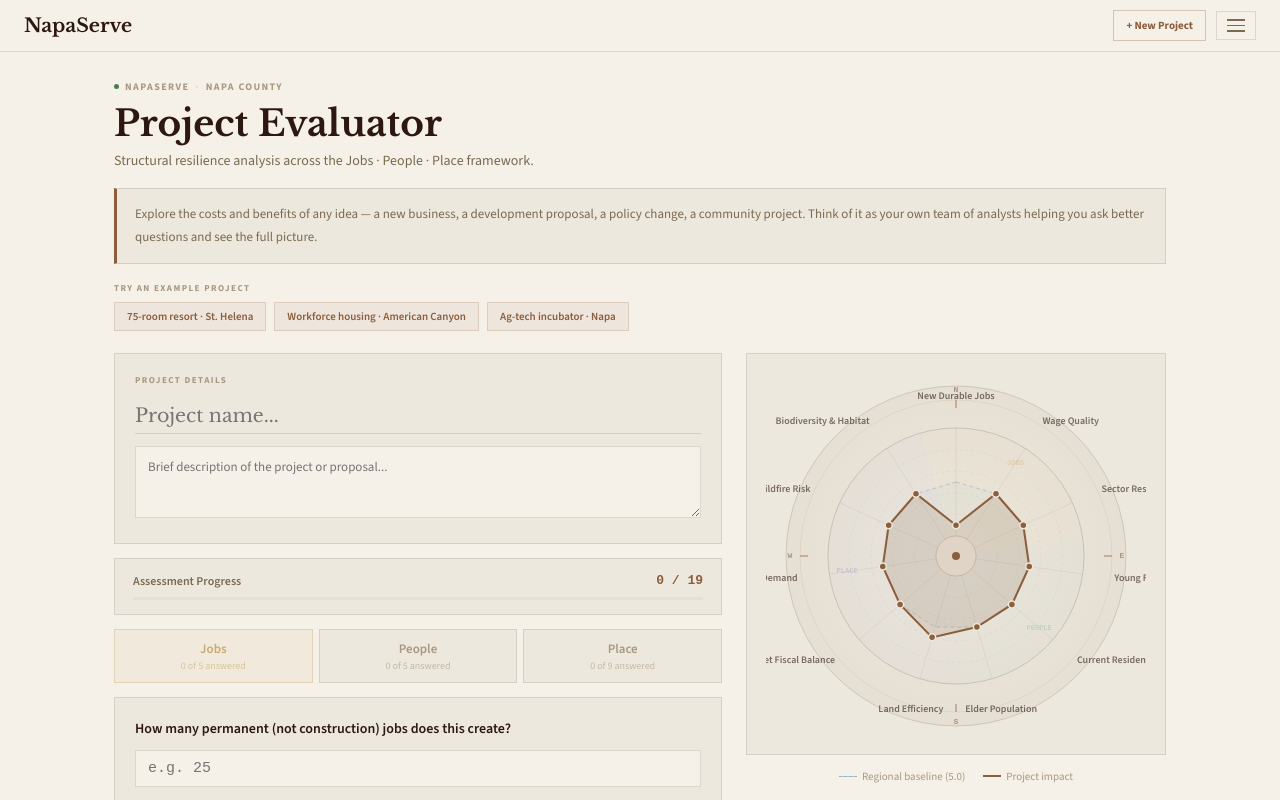
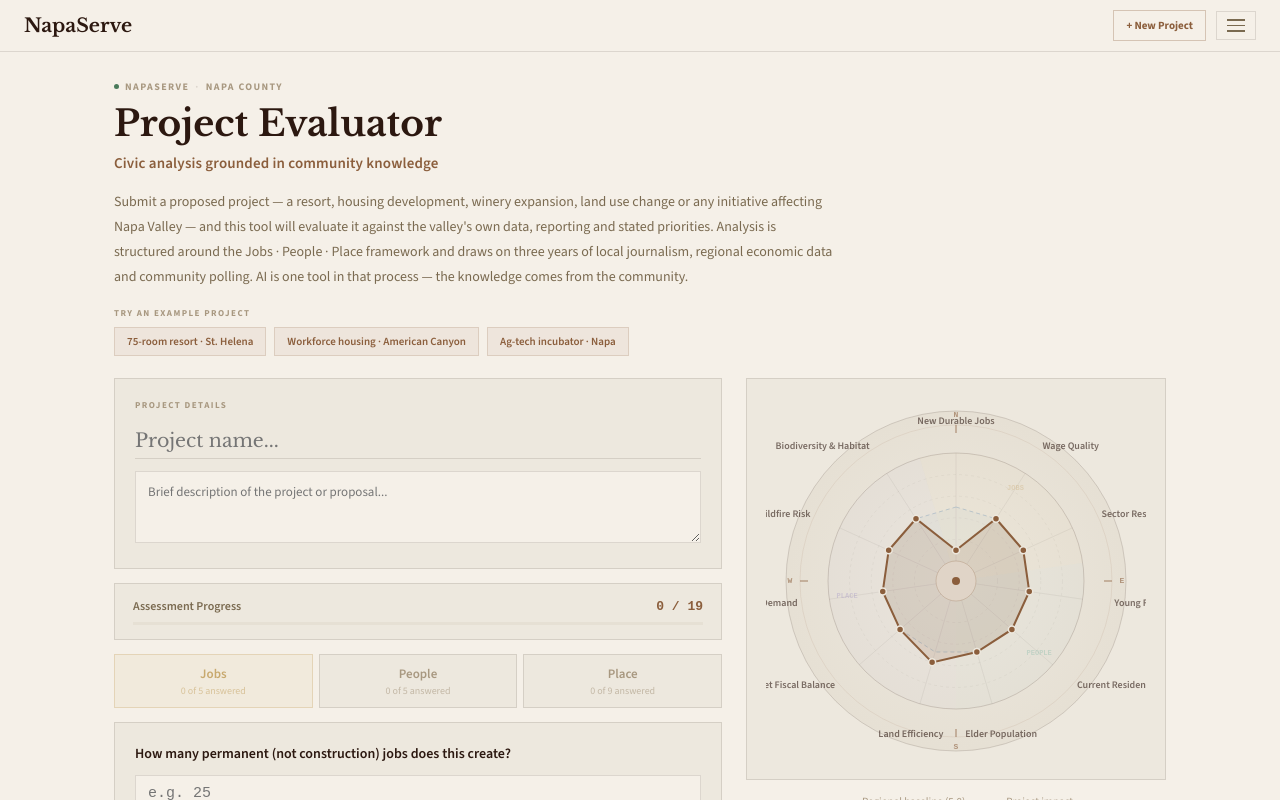
Before and after one commit to carltf/napaserve, a React (Vite) app in the folder economic-pulse-app/: page /evaluator in a window 1280 px wide. Shown: the top 800 px of the page. Built offline with nearby package versions, Linux system fonts and the light colour scheme.

Commit message:
Update Project Evaluator intro with community intelligence framing
Co-Authored-By: Claude Opus 4.6 (1M context) <noreply@anthropic.com>

```diff
--- a/economic-pulse-app/src/napaserve-project-evaluator.jsx
+++ b/economic-pulse-app/src/napaserve-project-evaluator.jsx
@@ -449,12 +449,9 @@ export default function ProjectEvaluator() {
           <span style={{ width: 5, height: 5, borderRadius: "50%", background: "var(--live)", display: "inline-block" }} />
           NapaServe <span style={{ color: "var(--rule)" }}>·</span> Napa County
         </div>
-        <h1 style={{ fontFamily: "'Libre Baskerville',Georgia,serif", fontSize: "clamp(24px,4vw,36px)", fontWeight: 700, color: "var(--ink2)", marginBottom: 4 }}>Project Evaluator</h1>
-        <p style={{ fontSize: 14, color: "var(--muted)", lineHeight: 1.6, marginBottom: 16 }}>Structural resilience analysis across the Jobs · People · Place framework.</p>
-
-        <div style={{ background: "var(--bg2)", border: "1px solid var(--rule)", borderLeft: "3px solid var(--accent)", padding: "14px 18px", marginBottom: 18 }}>
-          <p style={{ fontSize: 13, color: "var(--muted)", lineHeight: 1.75 }}>Explore the costs and benefits of any idea — a new business, a development proposal, a policy change, a community project. Think of it as your own team of analysts helping you ask better questions and see the full picture.</p>
-        </div>
+        <h1 style={{ fontFamily: "'Libre Baskerville',Georgia,serif", fontSize: "clamp(24px,4vw,36px)", fontWeight: 700, color: "var(--ink2)", marginBottom: 6 }}>Project Evaluator</h1>
+        <p style={{ fontSize: 15, fontWeight: 600, color: "var(--accent)", lineHeight: 1.5, marginBottom: 14, letterSpacing: ".01em" }}>Civic analysis grounded in community knowledge</p>
+        <p style={{ fontSize: 14, color: "var(--muted)", lineHeight: 1.8, marginBottom: 18, maxWidth: 720 }}>Submit a proposed project — a resort, housing development, winery expansion, land use change or any initiative affecting Napa Valley — and this tool will evaluate it against the valley's own data, reporting and stated priorities. Analysis is structured around the Jobs · People · Place framework and draws on three years of local journalism, regional economic data and community polling. AI is one tool in that process — the knowledge comes from the community.</p>
 
         <div style={{ fontSize: 9, fontWeight: 700, letterSpacing: ".16em", textTransform: "uppercase", color: "var(--dim)", marginBottom: 8 }}>Try an example project</div>
         <div style={{ display: "flex", gap: 8, flexWrap: "wrap", marginBottom: 22 }}>
```
